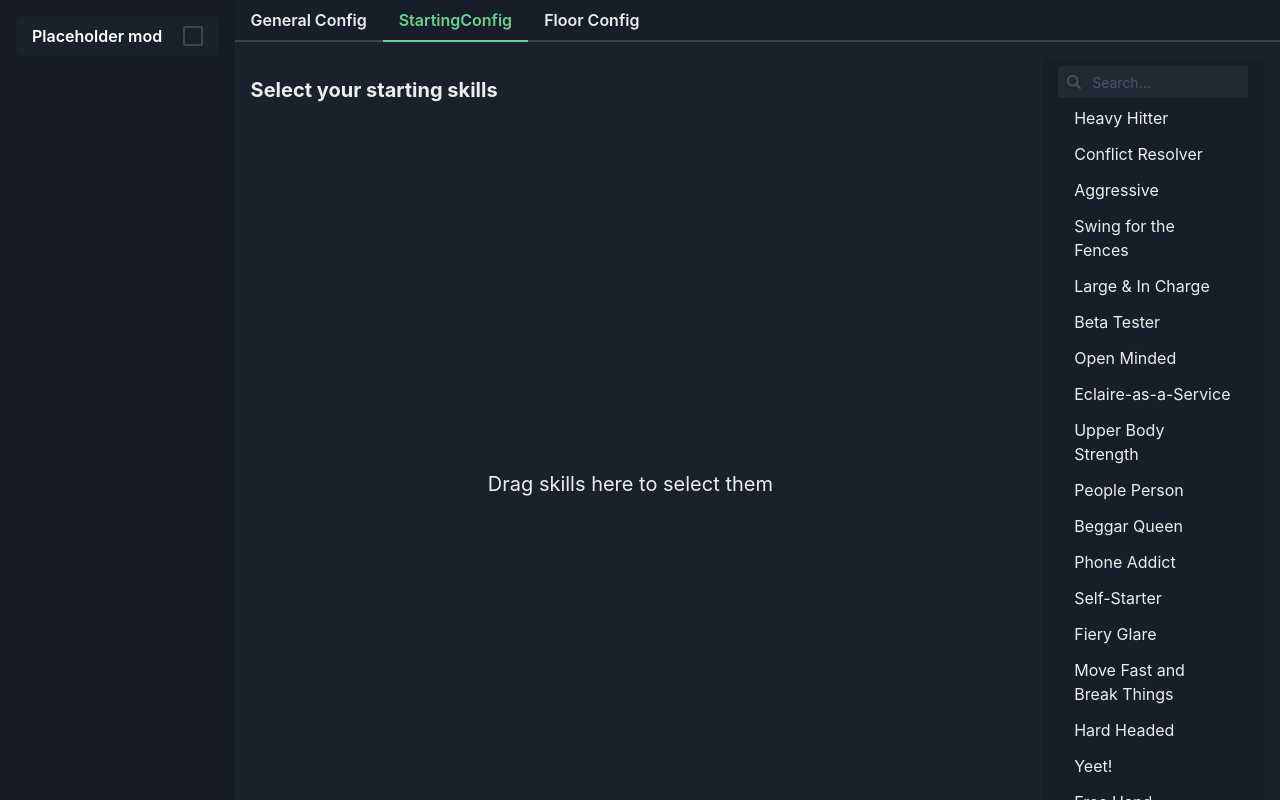
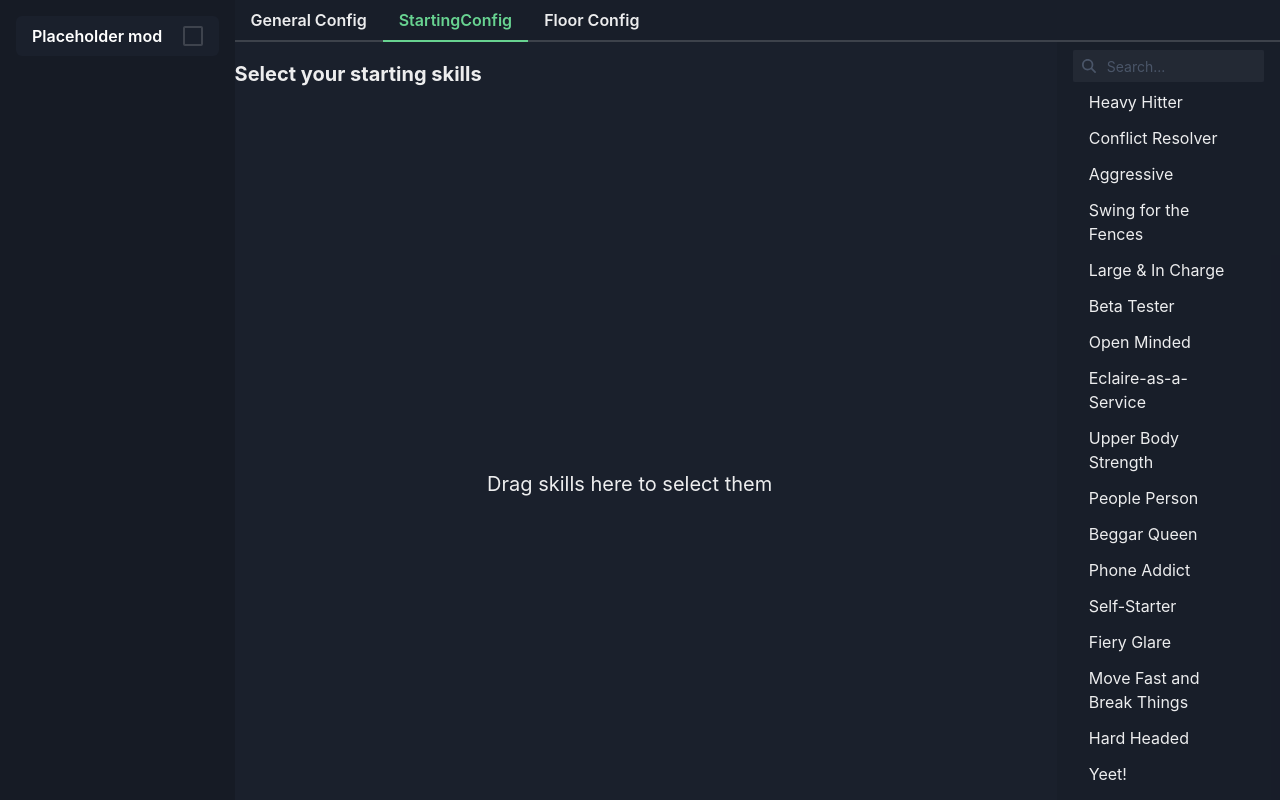
Before and after one commit to franomai/cornercutter, a React (Vite) app in the folder frontend/: page / in a window 1280 px wide. Both pictures are taken after a click on the tab "StartingConfig". Built offline with nearby package versions, Linux system fonts and the light colour scheme.

Commit message:
#10 Add scrollbar to skill search column

```diff
--- a/frontend/src/App.tsx
+++ b/frontend/src/App.tsx
@@ -74,7 +74,7 @@ function App() {
                 </TabList>
                 <TabPanels h="full">
                     {tabs.map((tab) => (
-                        <TabPanel key={tab.name} h="full">
+                        <TabPanel key={tab.name} h="full" p={0}>
                             {tab.tab}
                         </TabPanel>
                     ))}
--- a/frontend/src/components/searchbar/SearchColumn.tsx
+++ b/frontend/src/components/searchbar/SkillSearchColumn.tsx
@@ -38,9 +38,11 @@ const SearchColumn = () => {
     }
 
     return (
-        <Stack w="280px" h="full" background="blackAlpha.200" py={2} px={4} gap={1}>
+        <Stack w="280px" h="full" background="blackAlpha.200" pt={2} px={4} gap={1} overflow="none" pb={14}>
             <SearchBar handleSearch={filterSkills} />
-            {renderItems()}
+            <Stack gap={1} overflowY="scroll" pr={2}>
+                {renderItems()}
+            </Stack>
         </Stack>
     );
 };
--- a/frontend/src/components/searchbar/index.ts
+++ b/frontend/src/components/searchbar/index.ts
@@ -1 +1,4 @@
-export { default } from './SearchBar';
+import SearchBar from './SearchBar';
+import SkillSearchColumn from './SkillSearchColumn';
+
+export { SearchBar, SkillSearchColumn };
--- a/frontend/src/components/tabs/StartingConfigTab.tsx
+++ b/frontend/src/components/tabs/StartingConfigTab.tsx
@@ -1,6 +1,6 @@
-import { Box, Flex, Heading, SimpleGrid } from '@chakra-ui/react';
+import { Box, Flex, Heading } from '@chakra-ui/react';
 import { FC } from 'react';
-import SearchColumn from '../searchbar/SearchColumn';
+import { SkillSearchColumn } from '../searchbar';
 import SkillSelector from '../skills/SkillSelector';
 import useConfigContext from '../../context/ConfigContext';
 import { Item } from '../../types/ItemTypes';
@@ -31,7 +31,7 @@ const StartingConfigTab: FC = () => {
                     columns={[1, null, 2, 3, 4, 6]}
                 />
             </Flex>
-            <SearchColumn />
+            <SkillSearchColumn />
         </Flex>
     );
 };
```
